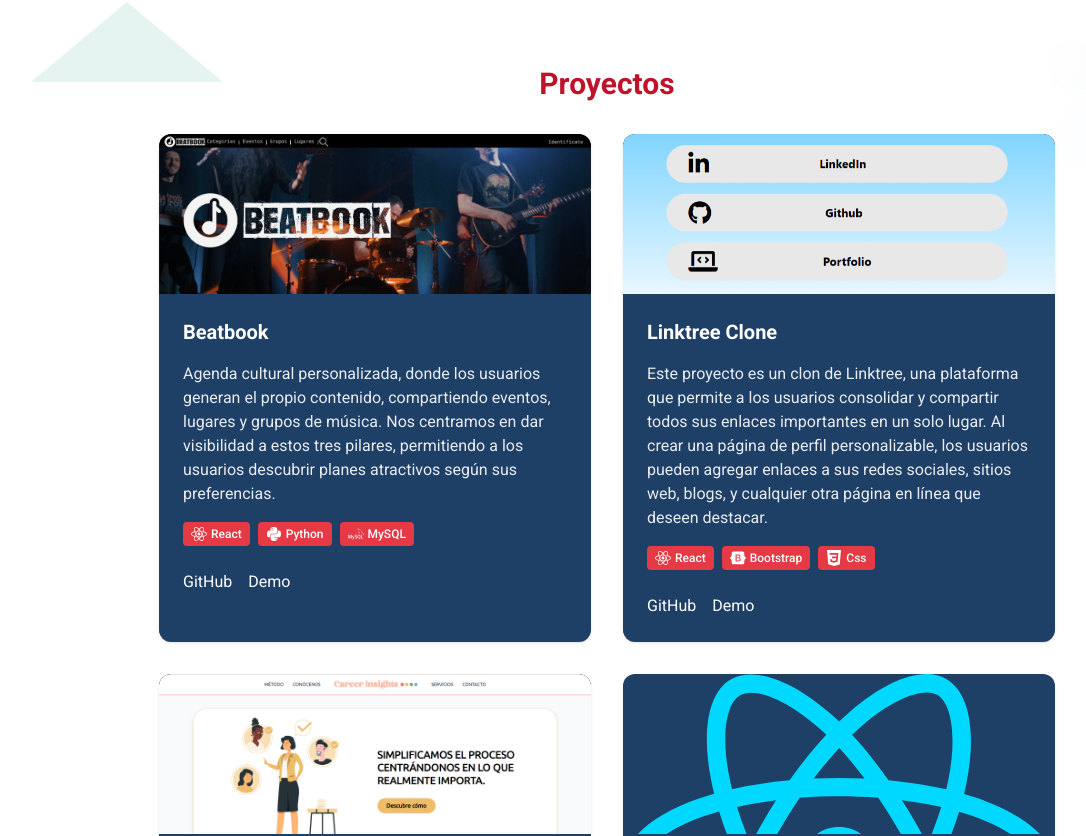
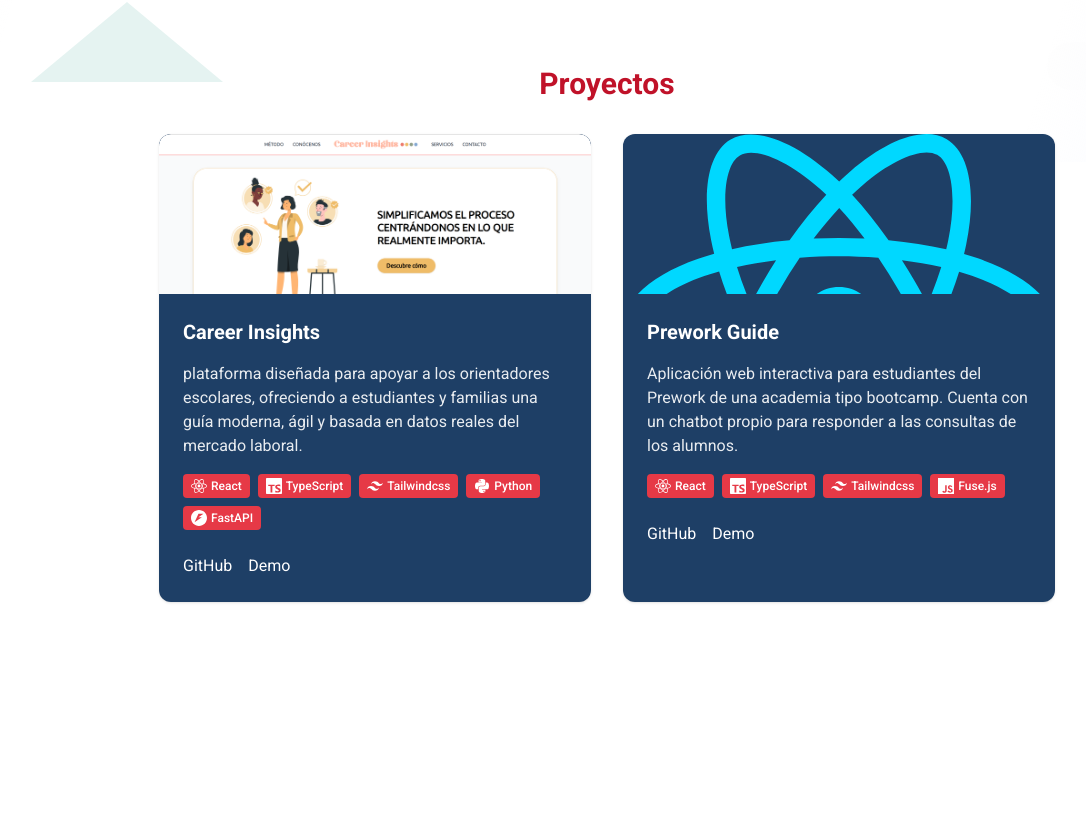
Before and after one commit to Luisgr10/portfolio, a React (Vite) app: page / in a window 1280 px wide. Shown: the part 638-1474 px from the top of the page, without its empty margins (33-1119 px from the left). Built offline with nearby package versions, Linux system fonts and the light colour scheme; no server answers.

Commit message:
changes projects

```diff
--- a/src/components/Projects.tsx
+++ b/src/components/Projects.tsx
@@ -26,22 +26,6 @@
 };
 
 const projects = [
-  {
-    title: 'Beatbook',
-    description: 'Agenda cultural personalizada, donde los usuarios generan el propio contenido, compartiendo eventos, lugares y grupos de música. Nos centramos en dar visibilidad a estos tres pilares, permitiendo a los usuarios descubrir planes atractivos según sus preferencias.',
-    tech: ['React', 'Python', 'MySQL'],
-    github: 'https://github.com/Luisgr10/BeatBooK',
-    demo: '#',
-    image: beatbook,
-  },
-  {
-    title: 'Linktree Clone',
-    description: 'Este proyecto es un clon de Linktree, una plataforma que permite a los usuarios consolidar y compartir todos sus enlaces importantes en un solo lugar. Al crear una página de perfil personalizable, los usuarios pueden agregar enlaces a sus redes sociales, sitios web, blogs, y cualquier otra página en línea que deseen destacar.',
-    tech: ['React', 'Bootstrap', 'Css'],
-    github: 'https://github.com/Luisgr10/LinkTree-clone',
-    demo: 'https://sample-service-name-pfud.onrender.com/',
-    image: linktreeClone,
-  },
   {
     title: 'Career Insights',
     description: 'plataforma diseñada para apoyar a los orientadores escolares, ofreciendo a estudiantes y familias una guía moderna, ágil y basada en datos reales del mercado laboral.',
```
